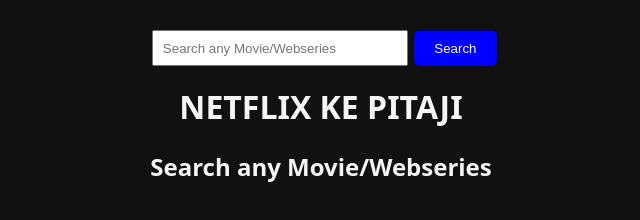
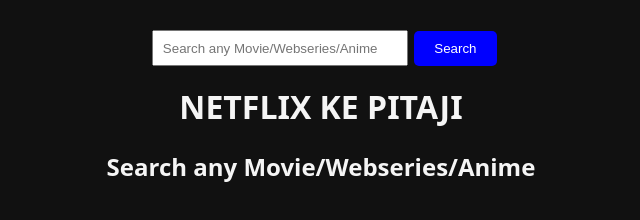
Before and after one commit to pulkitpareek18/netflix, a plain HTML site: page index.html in a window 1280 px wide. Shown: the whole page, without its empty margins (319-959 px from the left). Drawn offline with nearby package versions, Linux system fonts and the light colour scheme; some packages are replaced by stand-ins of ours; a script that the page names is missing.

Commit message:
title update

```diff
--- a/index.html
+++ b/index.html
@@ -12,7 +12,7 @@
 </head>
 <body>
     <div class="search-container">
-      <input type="search" id="search-input" placeholder="Search any Movie/Webseries">
+      <input type="search" id="search-input" placeholder="Search any Movie/Webseries/Anime">
       <button id="search-button">Search</button>
     </div>
     <center>
@@ -25,7 +25,7 @@
   </div>
   <center style="margin-top: 2vh;">
     <h1>NETFLIX KE PITAJI</h1>
-    <h2>Search any Movie/Webseries</h2>
+    <h2>Search any Movie/Webseries/Anime</h2>
   </center>
   <script src="script.min.js"></script>
 </body>
```
